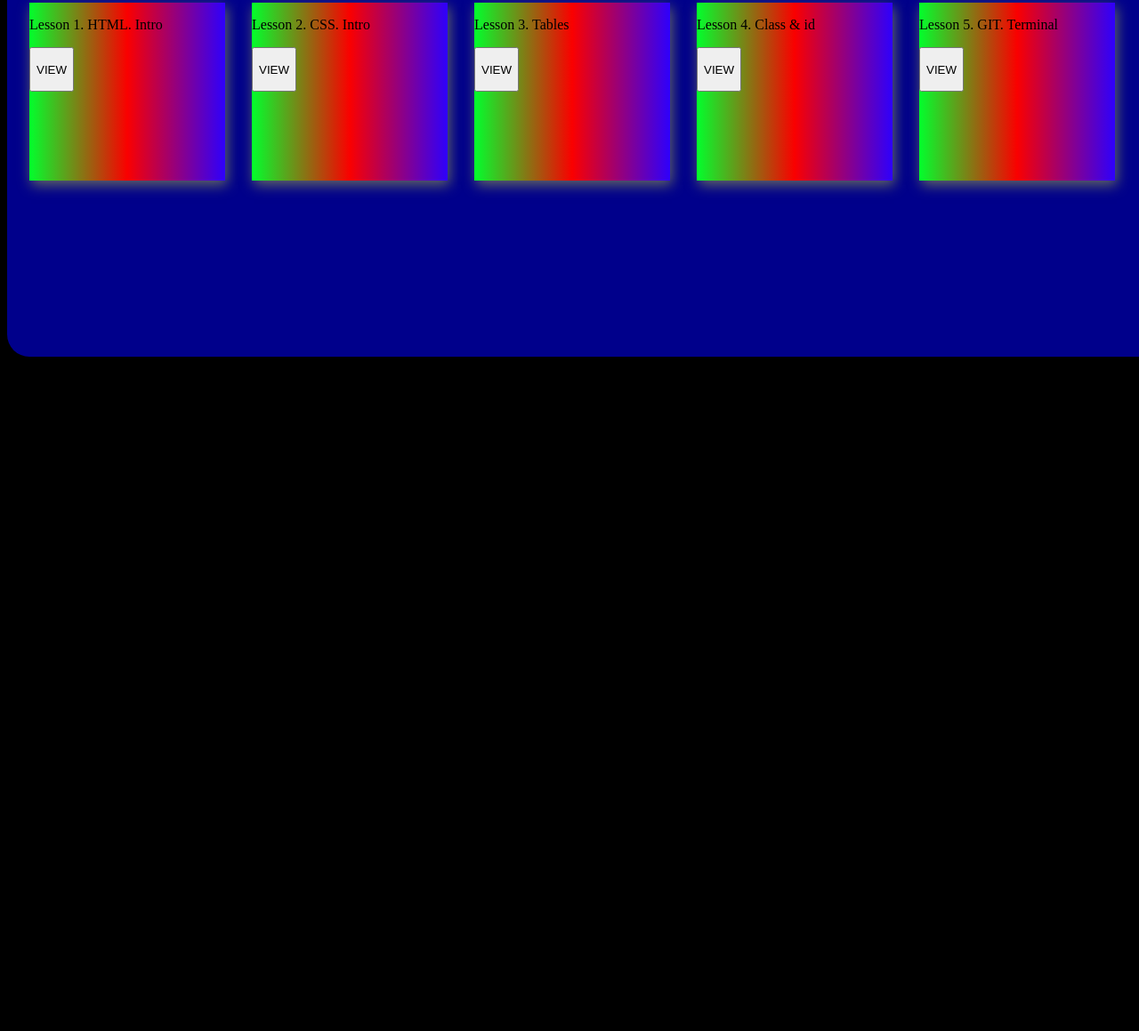
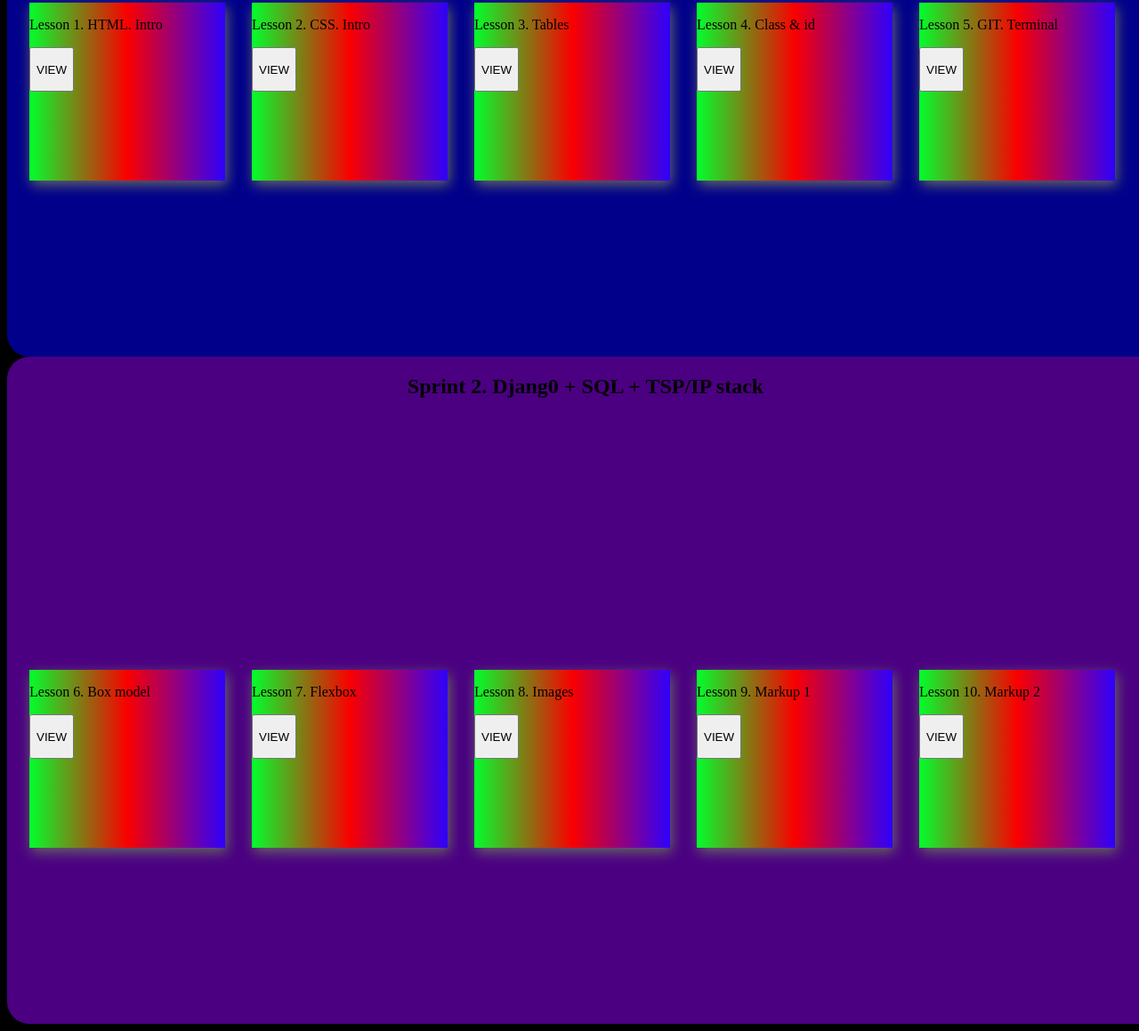
Before and after one commit to Sasori666/HTML, a plain HTML site: page index.html in a window 1280 px wide. Shown: the part 463-1622 px from the top of the page at 89% size. Before the commit the page ends 872 px from the top, so only its background shows below. Drawn offline with Linux system fonts and the light colour scheme.

Commit message:
Add files via upload

```diff
--- a/index.html
+++ b/index.html
@@ -8,7 +8,7 @@
     <p class="work">Here is the website with examples of my works</p>
     <div class="container">
         <div class="beginning">
-            <h2>Sprint 1. The beginning</h2>
+            <h2>Sprint 1. Python Basic</h2>
             <div class="flex">
                 <div class="html">
                     <p>Lesson 1. HTML. Intro</p>
@@ -33,7 +33,28 @@
                 </div>
                 </div>
         <div class="master">
-
+            <h2>Sprint 2. Djang0 + SQL + TSP/IP stack</h2>
+            <div class="fley">
+                <div class="Markup">
+                    <p>Lesson 6. Box model</p>
+                    <button class="VIEW">VIEW</button>
+                </div>
+                <div class="Markup">
+                    <p>Lesson 7. Flexbox</p>
+                    <button class="VIEW">VIEW</button>
+                </div>
+                <div class="Markup">
+                    <p>Lesson 8. Images</p>
+                    <button class="VIEW">VIEW</button>
+                </div>
+                <div class="Markup">
+                    <p>Lesson 9. Markup 1</p>
+                    <button class="VIEW">VIEW</button>
+                </div>
+                <div class="Markup">
+                    <p>Lesson 10. Markup 2</p>
+                    <button class="VIEW">VIEW</button>
+                </div>
         </div>
     </div>
 </body>
--- a/style.css
+++ b/style.css
@@ -51,3 +51,36 @@ h1 {
     height:50px;
     width: 50px;
 }
+.fley{
+    display: flex;
+    flex-direction: row;
+    justify-content: flex-start;
+}
+.Markup{
+    background: rgb(166,58,180);
+    background: linear-gradient(90deg, rgb(2, 255, 44) 0%, rgb(250, 0, 0) 50%, rgb(46, 0, 252) 100%);
+    width: 220px;
+    height: 200px;
+    margin: 100px 30px 12px 0;
+    box-shadow: 2px 5px 14px #656962;
+}
+.Markup:hover{
+    box-shadow: 12px 13px 14px #656962;
+    transition-duration: 1s;
+}
+.master{
+	width:1300px;
+	height:750px;
+	margin-left: auto;
+    margin-right: auto ;
+	background-color:indigo;
+	flex-wrap: wrap;
+	display:flex;
+    justify-content: space-around;
+    border-radius: 25px;
+}
+.master:hover{
+	background: rgb(0, 248, 75);
+    background: linear-gradient(0deg, rgb(0, 255, 13) 0%, rgb(17, 0, 255) 100%);
+	transition-duration:0.5s;
+}
```
